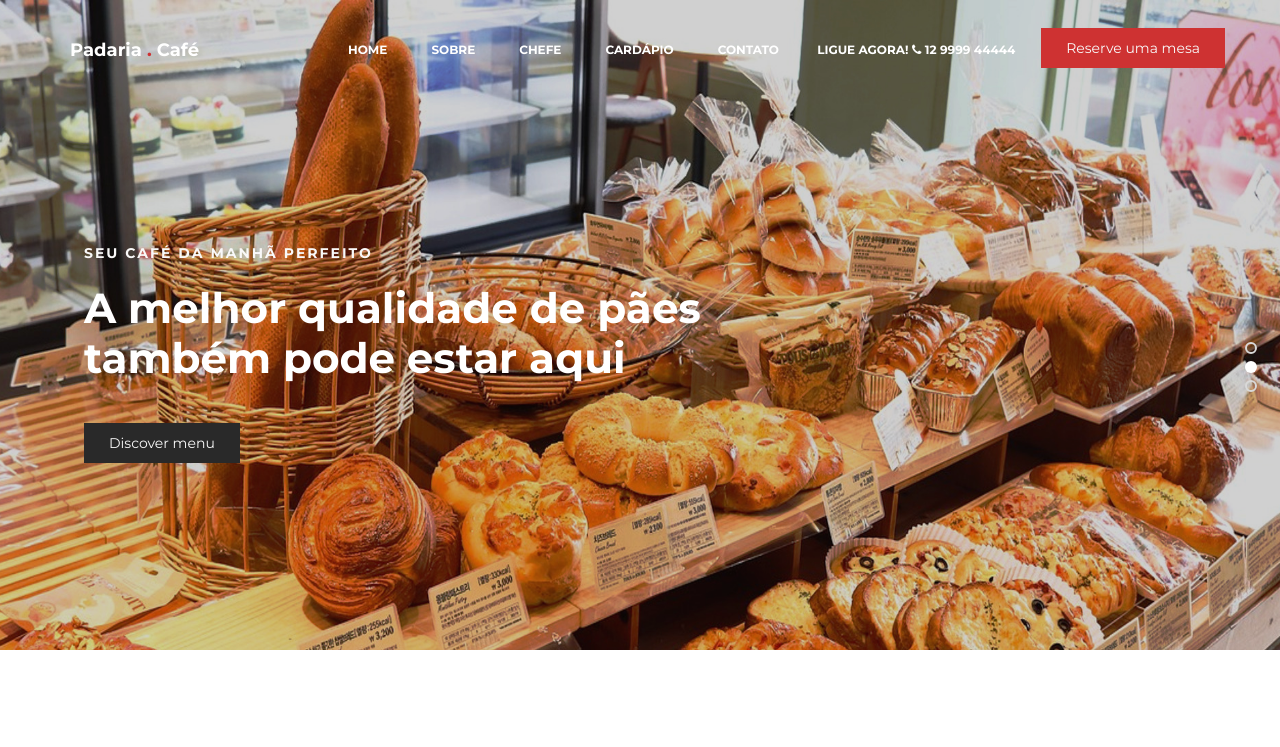
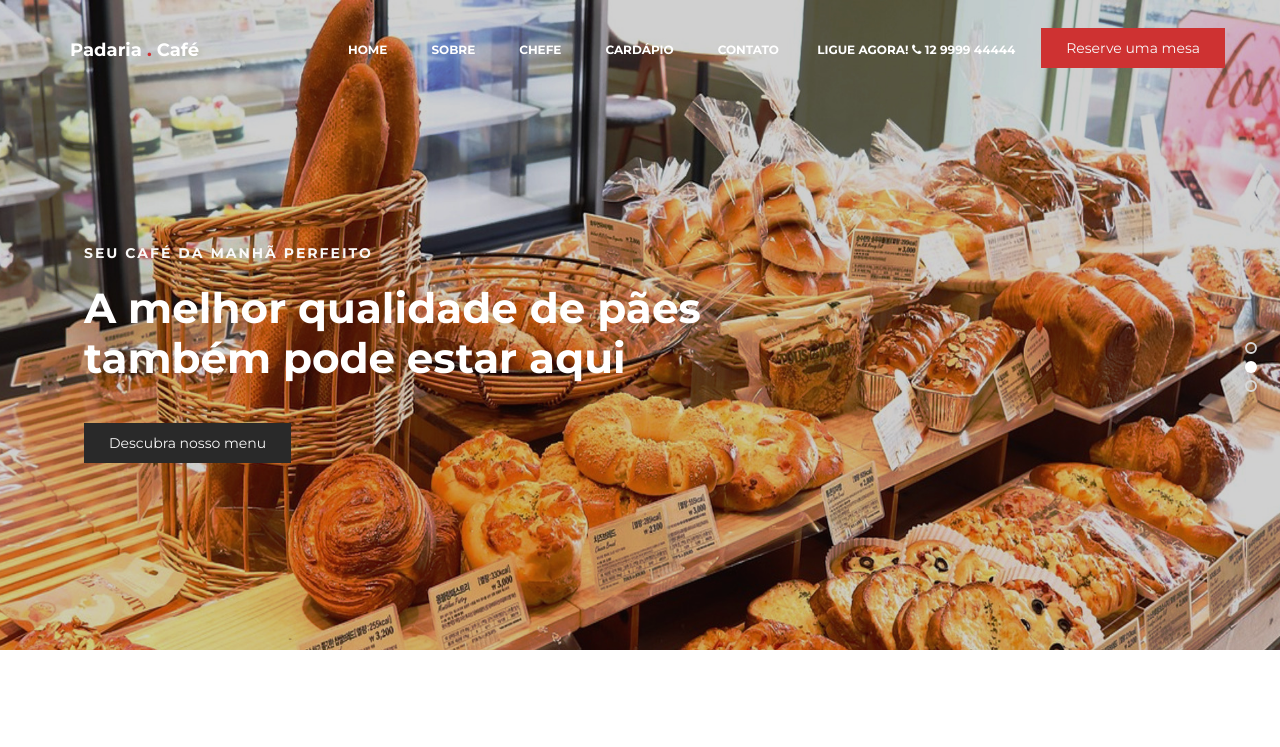
Before and after one commit to fabianosf/padaria, a plain HTML site: page index.html in a window 1280 px wide. Shown: the top 747 px of the page. Drawn offline with Linux system fonts and the light colour scheme.

Commit message:
Pequenos ajustes index.html

```diff
--- a/index.html
+++ b/index.html
@@ -93,7 +93,7 @@ Padaria  Cafe
                                         <div class="col-md-8 col-sm-12">
                                              <h3>Seu café da manhã perfeito</h3>
                                              <h1>A melhor qualidade de pães também pode estar aqui</h1>
-                                             <a href="#menu" class="section-btn btn btn-default smoothScroll">Discover menu</a>
+                                             <a href="#menu" class="section-btn btn btn-default smoothScroll">Descubra nosso menu</a>
                                         </div>
                                    </div>
                               </div>
```
